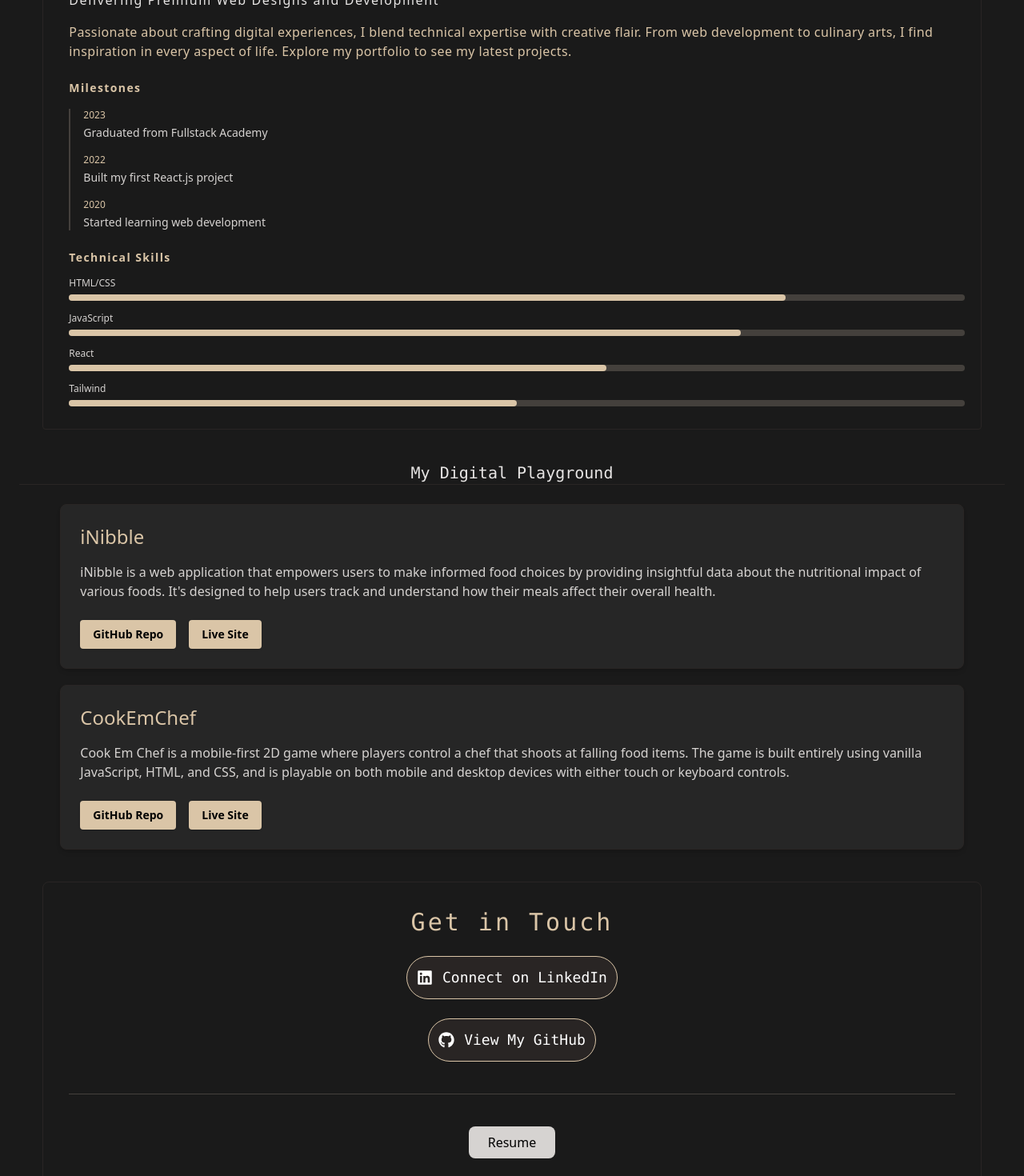
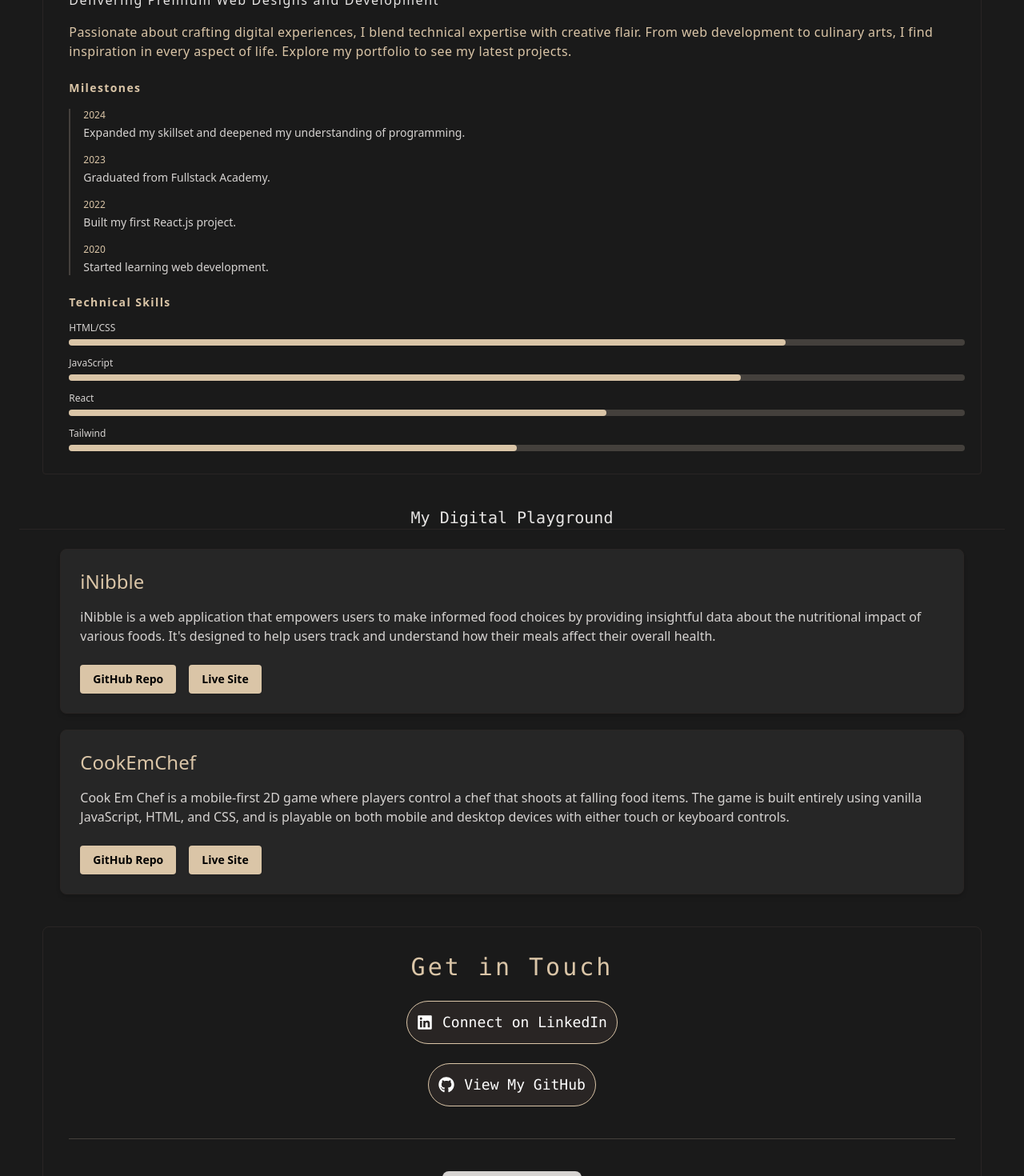
Before and after one commit to rashad3412/portfolioReactApp, a React (Vite) app: page / in a window 1280 px wide. Shown: the part 680-2150 px from the top of the page at 80% size. Built offline with nearby package versions, Linux system fonts and the light colour scheme.

Commit message:
added my resume to page

```diff
--- a/src/pages/About.jsx
+++ b/src/pages/About.jsx
@@ -17,27 +17,34 @@ function AboutPage() {
           see my latest projects.
         </p>
         <div className="mt-6 pl-3 mb-5">
-          <h2 className="text-beige text-sm font-bold tracking-widest mb-4">
+          <h2 className="text-beige text-sm font-bold tracking-widest mb-4 ">
             Milestones
           </h2>
           <div className="relative">
             <div className="border-l-2 border-stone-700 pl-4">
               <div className="mb-4">
+                <div className="text-beige text-xs font-medium">2024</div>
+                <div className="text-stone-300 text-sm mt-1">
+                  Expanded my skillset and deepened my understanding of
+                  programming.
+                </div>
+              </div>
+              <div className="mb-4">
                 <div className="text-beige text-xs font-medium">2023</div>
                 <div className="text-stone-300 text-sm mt-1">
-                  Graduated from Fullstack Academy
+                  Graduated from Fullstack Academy.
                 </div>
               </div>
               <div className="mb-4">
                 <div className="text-beige text-xs font-medium">2022</div>
                 <div className="text-stone-300 text-sm mt-1">
-                  Built my first React.js project
+                  Built my first React.js project.
                 </div>
               </div>
               <div>
                 <div className="text-beige text-xs font-medium">2020</div>
                 <div className="text-stone-300 text-sm mt-1">
-                  Started learning web development
+                  Started learning web development.
                 </div>
               </div>
             </div>
--- a/src/pages/Contact.jsx
+++ b/src/pages/Contact.jsx
@@ -41,12 +41,12 @@ function ContactPage() {
         {/* CTA Section */}
         <div className="text-center">
           <a
-            href="/softwareDevloperRes.pdf" // Replace with the actual path to your PDF
+            href="/softwareDeveloperRes.pdf" // Replace with the actual path to your PDF
             target="_blank" // Opens the PDF in a new tab
             rel="noopener noreferrer" // Improves security by preventing access to the `window.opener` object
             className="inline-block px-6 py-2 bg-stone-300 text-black font-medium rounded-lg hover:bg-beige transition"
           >
-            Resume
+            View My Resume
           </a>
         </div>
       </div>
```
